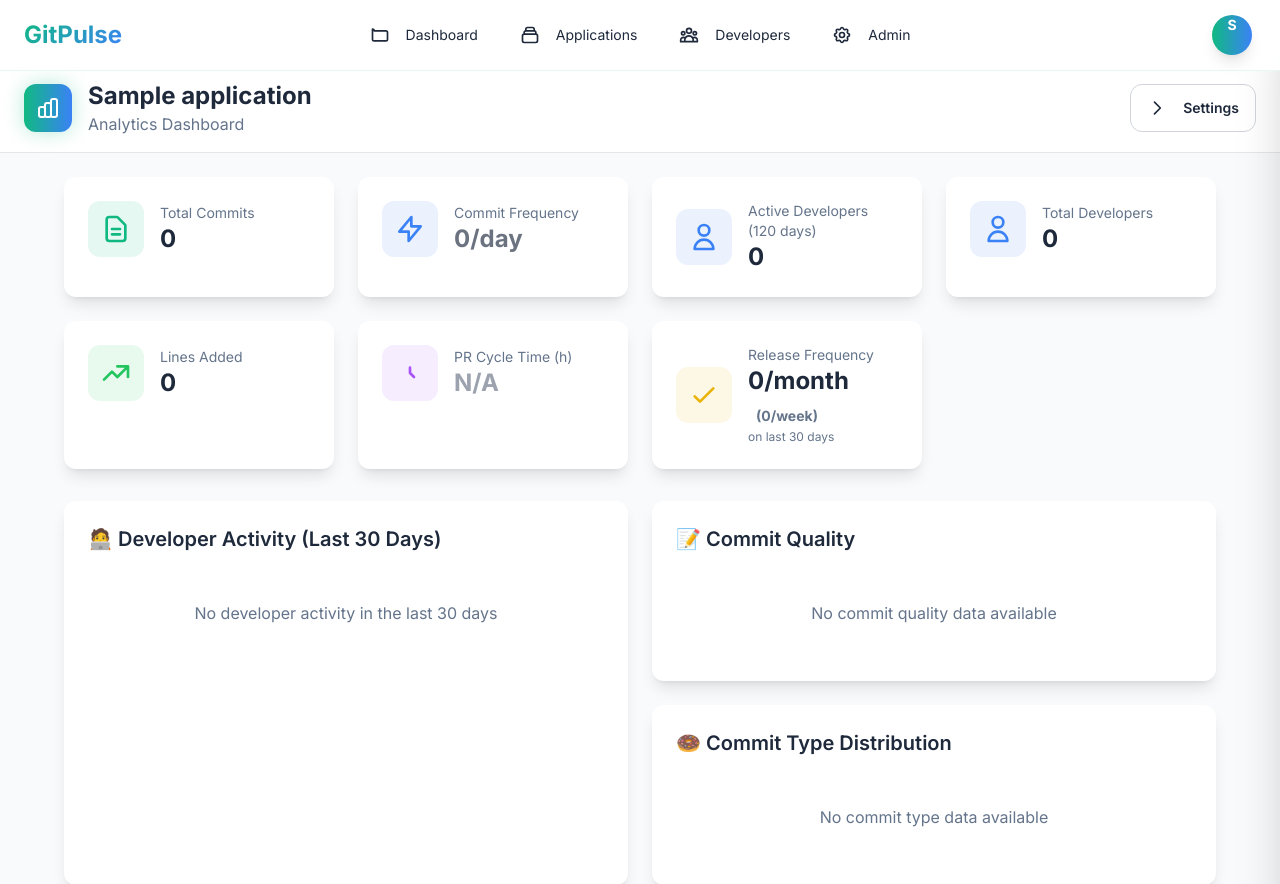
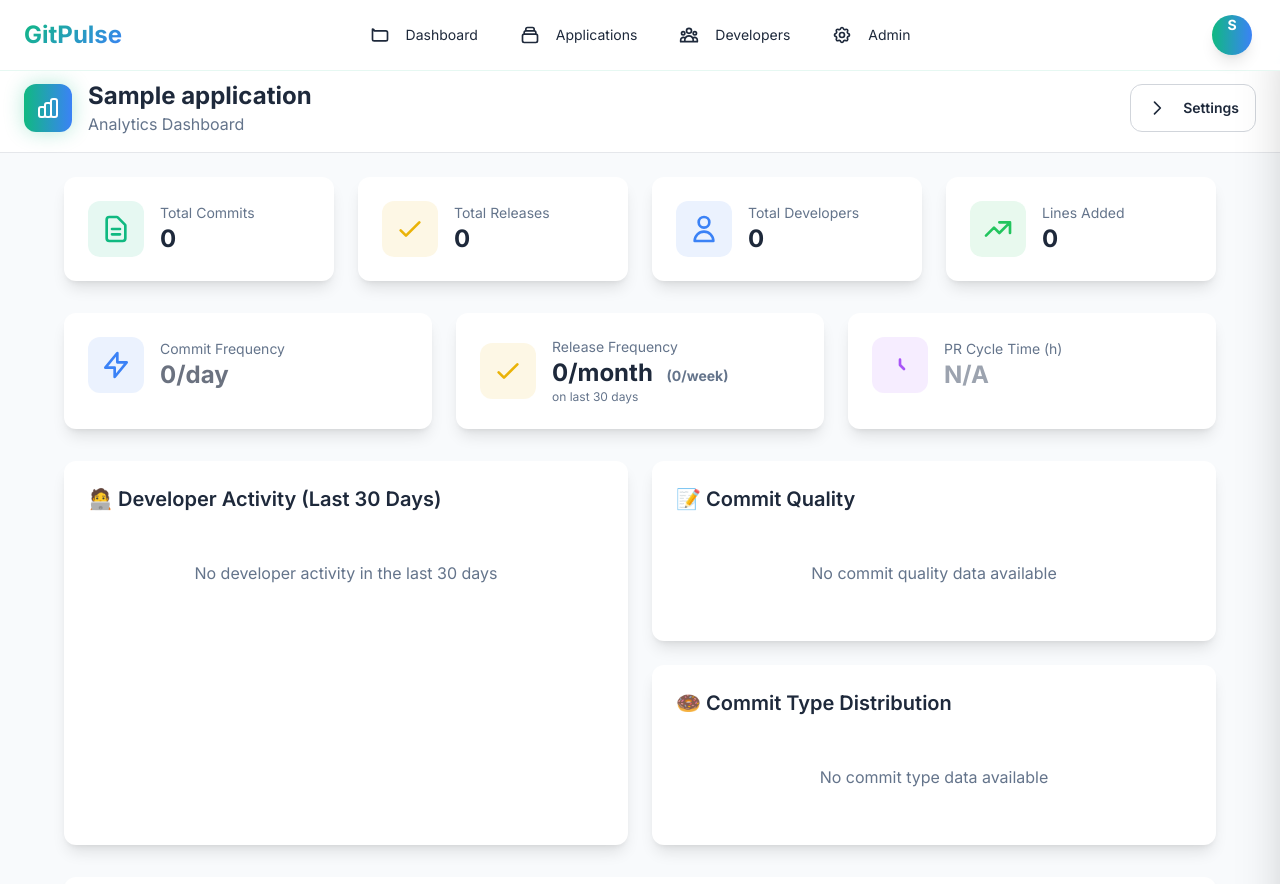
Before and after one commit to assiadialeb/gitpulse, a Django app: page /applications/1/ in a window 1280 px wide. Shown: the top 884 px of the page. Run offline with Django 5.2, Linux system fonts and the light colour scheme; a user stored in the database is signed in; tables that the repository leaves empty hold one stand-in row (values such as "Sample post"); data that the repository does not hold is empty; some libraries are stand-ins or nearby versions.

Commit message:
Add total releases tracking in AnalyticsService and update application detail view
- Implemented a new method in AnalyticsService to retrieve the total number of releases for the application.
- Updated the application detail view to include total releases data, with error handling for potential retrieval issues.
- Modified the template to display total releases, enhancing user insights into application release activity.

```diff
--- a/analytics/analytics_service.py
+++ b/analytics/analytics_service.py
@@ -929,3 +929,9 @@ class AnalyticsService:
             'total_releases': total_releases,
             'period_days': days_span,
         }
+
+    def get_total_releases(self) -> int:
+        """
+        Retourne le nombre total de releases pour l'application (toutes périodes confondues).
+        """
+        return Release.objects(application_id=self.application_id).count()
--- a/applications/views.py
+++ b/applications/views.py
@@ -92,6 +92,13 @@ def application_detail(request, pk):
                 'period_days': 30,
             }
 
+        # Ajout : total releases toutes périodes
+        try:
+            total_releases = analytics.get_total_releases()
+        except Exception as e:
+            print(f"Error getting total releases: {e}")
+            total_releases = 0
+
         # Calcul PR Cycle Time (médiane, min, max, count)
         pr_cycle_times = analytics.get_pr_cycle_times()
         pr_times = [pr['cycle_time_hours'] for pr in pr_cycle_times if pr['cycle_time_hours'] is not None]
@@ -130,6 +137,7 @@ def application_detail(request, pk):
             'pr_cycle_time_min': pr_cycle_time_min,
             'pr_cycle_time_max': pr_cycle_time_max,
             'pr_cycle_time_count': pr_cycle_time_count,
+            'total_releases': total_releases,  # Ajout pour le template
         }
         doughnut_colors = {
             'fix': '#4caf50',
--- a/templates/applications/detail.html
+++ b/templates/applications/detail.html
@@ -41,6 +41,7 @@
                 <div class="max-w-6xl mx-auto">
                     <!-- Overall Stats Cards -->
                     <div class="grid grid-cols-1 md:grid-cols-2 lg:grid-cols-4 gap-6 mb-8">
+                        <!-- Total Commits -->
                         <div class="bg-white p-6 rounded-xl shadow-lg">
                             <div class="flex items-center">
                                 <div class="p-3 bg-primary-green bg-opacity-10 rounded-xl mr-4">
@@ -54,7 +55,53 @@
                                 </div>
                             </div>
                         </div>
+                        <!-- Total Releases -->
+                        <div class="bg-white p-6 rounded-xl shadow-lg">
+                            <div class="flex items-center">
+                                <div class="p-3 bg-yellow-500 bg-opacity-10 rounded-xl mr-4">
+                                    <svg class="w-8 h-8 text-yellow-500" fill="none" stroke="currentColor" viewBox="0 0 24 24">
+                                        <path stroke-linecap="round" stroke-linejoin="round" stroke-width="2" d="M5 13l4 4L19 7"></path>
+                                    </svg>
+                                </div>
+                                <div>
+                                    <p class="text-medium-gray text-sm">Total Releases</p>
+                                    <p class="text-2xl font-bold text-dark-gray">{{ total_releases|default:"0" }}</p>
+                                </div>
+                            </div>
+                        </div>
+                        <!-- Total Developers -->
+                        <div class="bg-white p-6 rounded-xl shadow-lg">
+                            <div class="flex items-center">
+                                <div class="p-3 bg-primary-blue bg-opacity-10 rounded-xl mr-4">
+                                    <svg class="w-8 h-8 text-primary-blue" fill="none" stroke="currentColor" viewBox="0 0 24 24">
+                                        <path stroke-linecap="round" stroke-linejoin="round" stroke-width="2" d="M16 7a4 4 0 11-8 0 4 4 0 018 0zM12 14a7 7 0 00-7 7h14a7 7 0 00-7-7z"></path>
+                                    </svg>
+                                </div>
+                                <div>
+                                    <p class="text-medium-gray text-sm">Total Developers</p>
+                                    <p class="text-2xl font-bold text-dark-gray">{{ overall_stats.total_authors|default:"0" }}</p>
+                                </div>
+                            </div>
+                        </div>
+                        <!-- Lines Added -->
+                        <div class="bg-white p-6 rounded-xl shadow-lg">
+                            <div class="flex items-center">
+                                <div class="p-3 bg-green-500 bg-opacity-10 rounded-xl mr-4">
+                                    <svg class="w-8 h-8 text-green-500" fill="none" stroke="currentColor" viewBox="0 0 24 24">
+                                        <path stroke-linecap="round" stroke-linejoin="round" stroke-width="2" d="M13 7h8m0 0v8m0-8l-8 8-4-4-6 6"></path>
+                                    </svg>
+                                </div>
+                                <div>
+                                    <p class="text-medium-gray text-sm">Lines Added</p>
+                                    <p class="text-2xl font-bold text-dark-gray">{{ overall_stats.total_additions|default:"0" }}</p>
+                                </div>
+                            </div>
+                        </div>
+                    </div>
 
+                    <!-- Second Row: Commit Frequency, Release Frequency, PR Cycle Time -->
+                    <div class="grid grid-cols-1 md:grid-cols-3 gap-6 mb-8">
+                        <!-- Commit Frequency -->
                         <div class="bg-white p-6 rounded-xl shadow-lg">
                             <div class="flex items-center">
                                 <div class="p-3 bg-blue-500 bg-opacity-10 rounded-xl mr-4">
@@ -74,49 +121,28 @@
                                 </div>
                             </div>
                         </div>
-
+                        <!-- Release Frequency -->
                         <div class="bg-white p-6 rounded-xl shadow-lg">
                             <div class="flex items-center">
-                                <div class="p-3 bg-primary-blue bg-opacity-10 rounded-xl mr-4">
-                                    <svg class="w-8 h-8 text-primary-blue" fill="none" stroke="currentColor" viewBox="0 0 24 24">
-                                        <path stroke-linecap="round" stroke-linejoin="round" stroke-width="2" d="M16 7a4 4 0 11-8 0 4 4 0 018 0zM12 14a7 7 0 00-7 7h14a7 7 0 00-7-7z"></path>
+                                <div class="p-3 bg-yellow-500 bg-opacity-10 rounded-xl mr-4">
+                                    <svg class="w-8 h-8 text-yellow-500" fill="none" stroke="currentColor" viewBox="0 0 24 24">
+                                        <path stroke-linecap="round" stroke-linejoin="round" stroke-width="2" d="M5 13l4 4L19 7"></path>
                                     </svg>
                                 </div>
                                 <div>
-                                    <p class="text-medium-gray text-sm">Active Developers (120 days)</p>
-                                    <p class="text-2xl font-bold text-dark-gray">{{ active_developers_count_120d|default:"0" }}</p>
+                                    <p class="text-medium-gray text-sm">Release Frequency</p>
+                                    <p class="text-2xl font-bold text-dark-gray">
+                                        {% if release_frequency %}
+                                            {{ release_frequency.releases_per_month }}/month
+                                            <span class="text-sm text-medium-gray ml-2">({{ release_frequency.releases_per_week }}/week)</span>
+                                        {% else %}
+                                            N/A
+                                        {% endif %}
+                                    </p>
+                                    <p class="text-xs text-medium-gray">on last {{ release_frequency.period_days }} days</p>
                                 </div>
                             </div>
                         </div>
-
-                        <div class="bg-white p-6 rounded-xl shadow-lg">
-                            <div class="flex items-center">
-                                <div class="p-3 bg-primary-blue bg-opacity-10 rounded-xl mr-4">
-                                    <svg class="w-8 h-8 text-primary-blue" fill="none" stroke="currentColor" viewBox="0 0 24 24">
-                                        <path stroke-linecap="round" stroke-linejoin="round" stroke-width="2" d="M16 7a4 4 0 11-8 0 4 4 0 018 0zM12 14a7 7 0 00-7 7h14a7 7 0 00-7-7z"></path>
-                                    </svg>
-                                </div>
-                                <div>
-                                    <p class="text-medium-gray text-sm">Total Developers</p>
-                                    <p class="text-2xl font-bold text-dark-gray">{{ overall_stats.total_authors|default:"0" }}</p>
-                                </div>
-                            </div>
-                        </div>
-
-                        <div class="bg-white p-6 rounded-xl shadow-lg">
-                            <div class="flex items-center">
-                                <div class="p-3 bg-green-500 bg-opacity-10 rounded-xl mr-4">
-                                    <svg class="w-8 h-8 text-green-500" fill="none" stroke="currentColor" viewBox="0 0 24 24">
-                                        <path stroke-linecap="round" stroke-linejoin="round" stroke-width="2" d="M13 7h8m0 0v8m0-8l-8 8-4-4-6 6"></path>
-                                    </svg>
-                                </div>
-                                <div>
-                                    <p class="text-medium-gray text-sm">Lines Added</p>
-                                    <p class="text-2xl font-bold text-dark-gray">{{ overall_stats.total_additions|default:"0" }}</p>
-                                </div>
-                            </div>
-                        </div>
-
                         <!-- PR Cycle Time Block -->
                         <div class="bg-white p-6 rounded-xl shadow-lg">
                             <div class="flex items-center">
@@ -135,29 +161,6 @@
                                     {% else %}
                                         <p class="text-2xl font-bold text-gray-400">N/A</p>
                                     {% endif %}
-                                </div>
-                            </div>
-                        </div>
-
-                        <!-- Release Frequency Block -->
-                        <div class="bg-white p-6 rounded-xl shadow-lg">
-                            <div class="flex items-center">
-                                <div class="p-3 bg-yellow-500 bg-opacity-10 rounded-xl mr-4">
-                                    <svg class="w-8 h-8 text-yellow-500" fill="none" stroke="currentColor" viewBox="0 0 24 24">
-                                        <path stroke-linecap="round" stroke-linejoin="round" stroke-width="2" d="M5 13l4 4L19 7"></path>
-                                    </svg>
-                                </div>
-                                <div>
-                                    <p class="text-medium-gray text-sm">Release Frequency</p>
-                                    <p class="text-2xl font-bold text-dark-gray">
-                                        {% if release_frequency %}
-                                            {{ release_frequency.releases_per_month }}/month
-                                            <span class="text-sm text-medium-gray ml-2">({{ release_frequency.releases_per_week }}/week)</span>
-                                        {% else %}
-                                            N/A
-                                        {% endif %}
-                                    </p>
-                                    <p class="text-xs text-medium-gray">on last {{ release_frequency.period_days }} days</p>
                                 </div>
                             </div>
                         </div>
```
